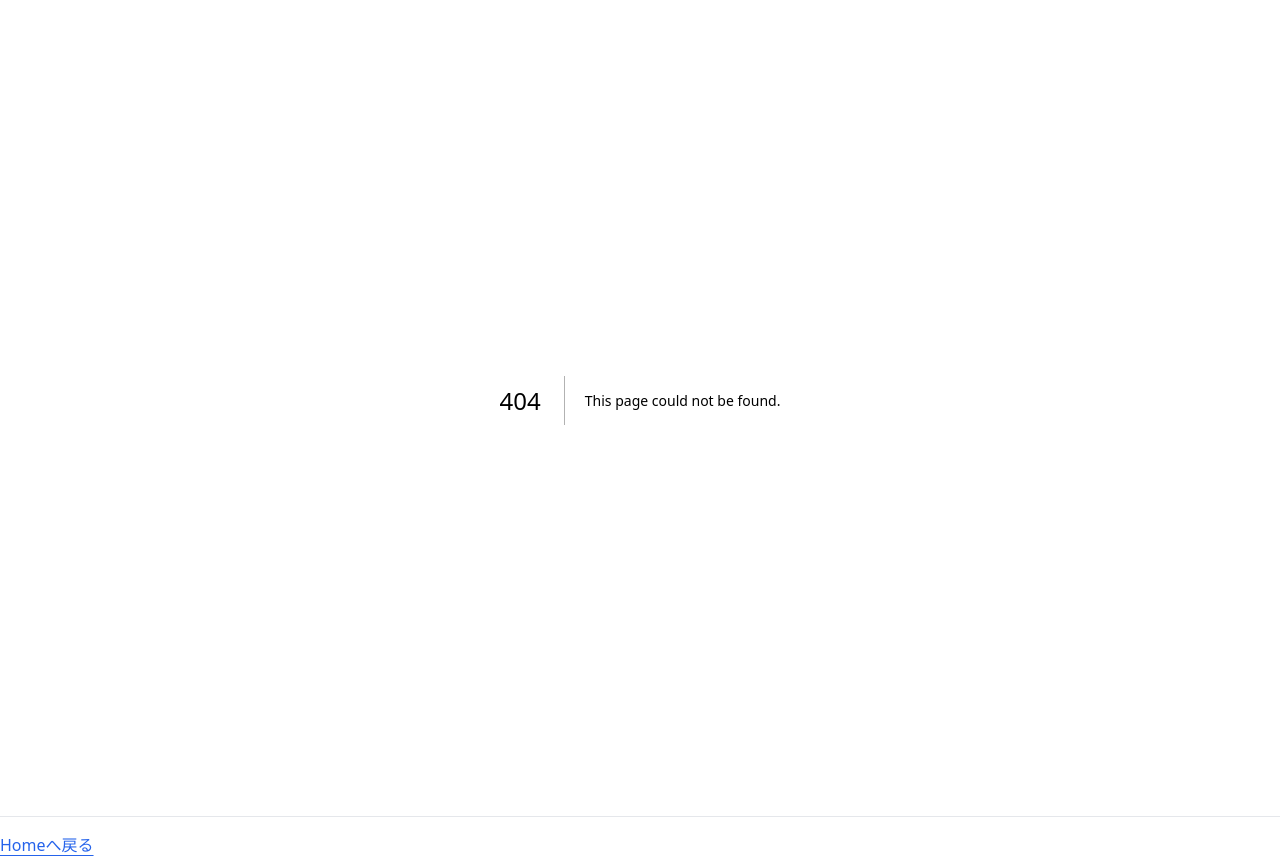
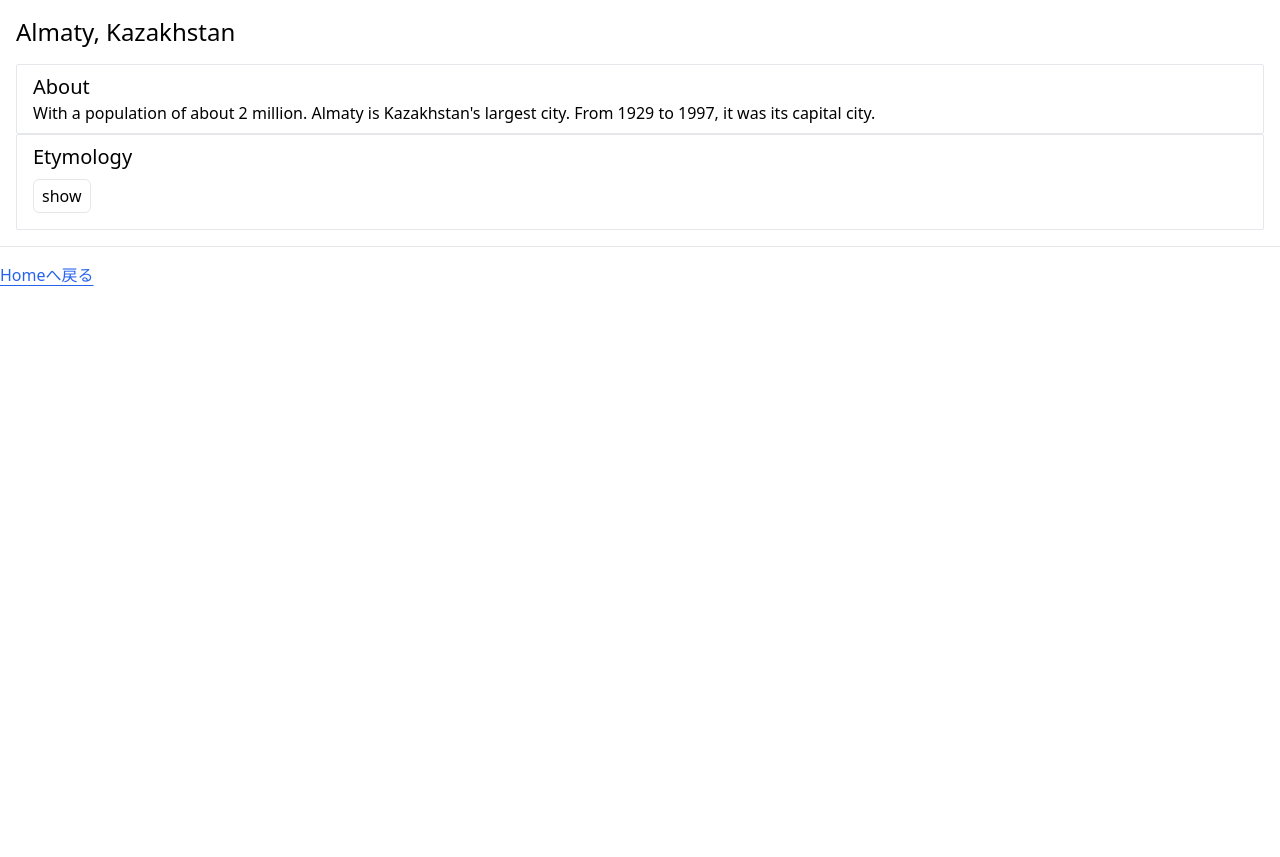
Before and after one commit to kantas-spike/learn_react, a Next.js app in the folder exercises/04-03_react_managing-state/: page /accordion in a window 1280 px wide. Before the commit this address had no page. After the commit the page ends 800 px from the top, so only its background shows below. Built offline with nearby package versions, Linux system fonts and the light colour scheme.

Commit message:
04-03: accordionを追加

```diff
--- /dev/null
+++ b/exercises/04-03_react_managing-state/app/accordion/page.js
@@ -0,0 +1,9 @@
+import Accordion from "@/components/accordion";
+
+export default function AccordionPage(){
+    return (
+        <div className="m-4">
+            <Accordion></Accordion>
+        </div>
+    )
+}
--- /dev/null
+++ b/exercises/04-03_react_managing-state/app/components/accordion.js
@@ -0,0 +1,41 @@
+'use client'
+
+import { useState } from "react"
+
+export default function Accordion(){
+    const [activeIndex, setActiveIndex] = useState(0)
+    return (
+        <div>
+            <h2 className="text-2xl mb-4">Almaty, Kazakhstan</h2>
+            <Panel
+                title="About"
+                isActive={activeIndex === 0}
+                onShow={()=>setActiveIndex(0)}>
+                With a population of about 2 million. Almaty is Kazakhstan's largest city.
+                From 1929 to 1997, it was its capital city.
+            </Panel>
+            <Panel
+                title="Etymology"
+                isActive={activeIndex === 1}
+                onShow={()=>setActiveIndex(1)}>
+                The name comes from <span>алма</span>,
+                the Kazakh word for "apple" and is often translated as "full of apples".
+                In fact, the region surrounding Almaty is thought to be the ancestral home of the apple,
+                and the wild Malus sieversii is considered a likely candidate for the ancestor of the modern domestic apple.
+            </Panel>
+        </div>
+    )
+}
+
+function Panel({title, children, isActive, onShow}) {
+    return (
+        <section className="border rounded-sm px-4 py-2">
+            <h3 className="text-xl">{title}</h3>
+            {
+                isActive ? (<p>{children}</p>) : (
+                    <button className="my-2" onClick={onShow}>show</button>
+                )
+            }
+        </section>
+    )
+}
--- a/exercises/04-03_react_managing-state/app/page.js
+++ b/exercises/04-03_react_managing-state/app/page.js
@@ -8,6 +8,7 @@ export default function Home() {
         <ul className='list-inside list-disc'>
           <li><Link href="/quiz_form">Quiz Form</Link></li>
           <li><Link href="/checkin_form">Check in Form</Link></li>
+          <li><Link href="/accordion">Accordion</Link></li>
         </ul>
       </div>
     </main>
```
